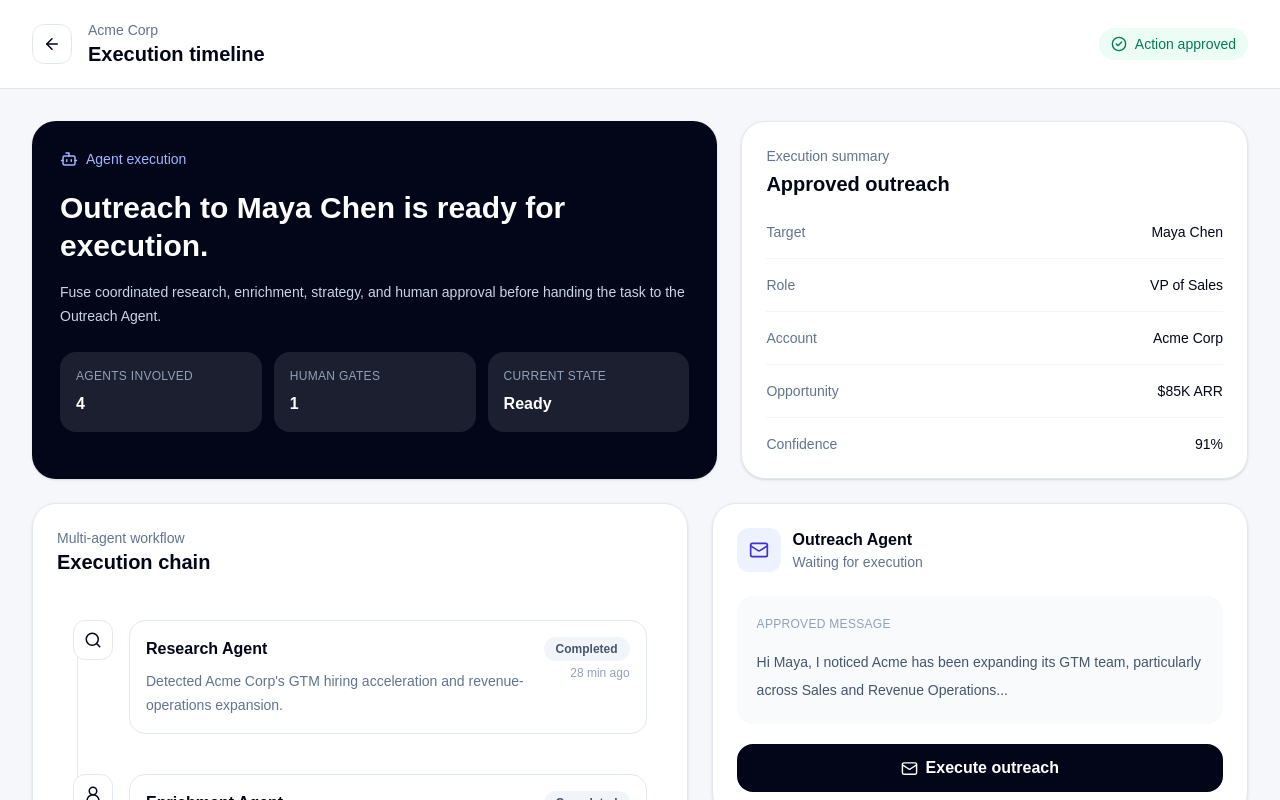
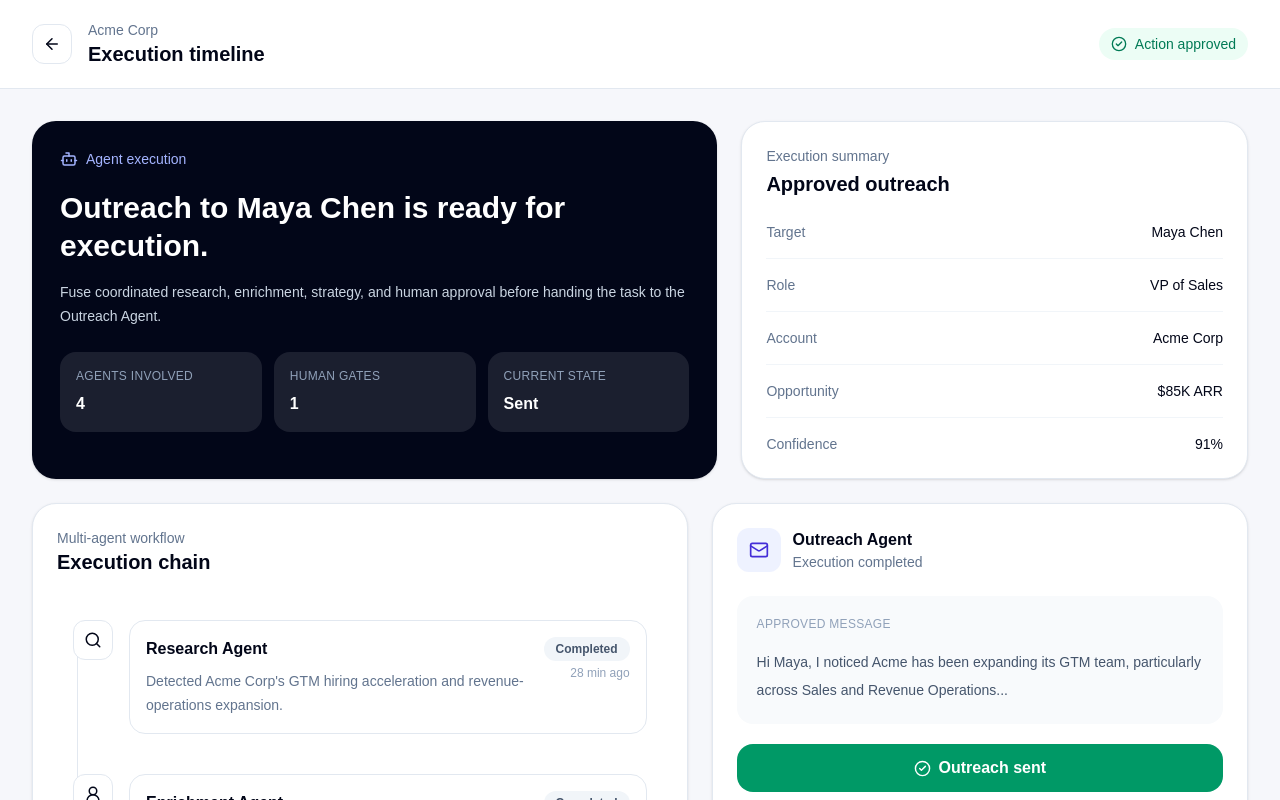
Before and after one commit to lemonade0109/fuse-agent-dealroom, a Next.js app: page /accounts/acme/execution in a window 1280 px wide. Both pictures are taken after a click on the button "Execute outreach". Shown: the top 800 px of the page. Built offline with nearby package versions, Linux system fonts and the light colour scheme.

Commit message:
execution status now works well

```diff
--- a/app/accounts/acme/execution/page.tsx
+++ b/app/accounts/acme/execution/page.tsx
@@ -12,6 +12,7 @@
   Sparkles,
   UserRound,
 } from "lucide-react";
+import { useState } from "react";
 
 const timeline = [
   {
@@ -54,7 +55,22 @@
   },
 ];
 
+type ExecutionStatus = "ready" | "sending" | "sent";
+
 export default function ExecutionPage() {
+  const [executionStatus, setExecutionStatus] =
+    useState<ExecutionStatus>("ready");
+
+  const executeOutreach = () => {
+    if (executionStatus !== "ready") return;
+
+    setExecutionStatus("sending");
+
+    setTimeout(() => {
+      setExecutionStatus("sent");
+    }, 1800);
+  };
+
   return (
     <main className="min-h-screen bg-[#f6f7fb] text-slate-950">
       <header className="border-b border-slate-200 bg-white">
@@ -100,7 +116,16 @@
             <div className="mt-6 grid gap-3 sm:grid-cols-3">
               <Stat label="Agents involved" value="4" />
               <Stat label="Human gates" value="1" />
-              <Stat label="Current state" value="Ready" />
+              <Stat
+                label="Current state"
+                value={
+                  executionStatus === "sent"
+                    ? "Sent"
+                    : executionStatus === "sending"
+                      ? "Executing"
+                      : "Ready"
+                }
+              />
             </div>
           </div>
 
@@ -153,7 +178,13 @@
                           <div className="flex shrink-0 flex-col items-start gap-1 sm:items-end">
                             <StatusBadge status={item.status} />
                             <span className="text-xs text-slate-400">
-                              {item.time}
+                              {item.title === "Outreach Agent" &&
+                              executionStatus === "sent"
+                                ? "Just now"
+                                : item.title === "Outreach Agent" &&
+                                    executionStatus === "sending"
+                                  ? "In progress"
+                                  : item.time}
                             </span>
                           </div>
                         </div>
@@ -175,7 +206,11 @@
                 <div>
                   <p className="font-semibold">Outreach Agent</p>
                   <p className="text-sm text-slate-500">
-                    Waiting for execution
+                    {executionStatus === "sent"
+                      ? "Execution completed"
+                      : executionStatus === "sending"
+                        ? "Executing approved action..."
+                        : "Waiting for execution"}
                   </p>
                 </div>
               </div>
@@ -191,10 +226,60 @@
                 </p>
               </div>
 
-              <button className="mt-5 flex w-full items-center justify-center gap-2 rounded-2xl bg-slate-950 px-4 py-3 font-semibold text-white transition hover:bg-slate-800">
-                <Mail size={17} />
-                Execute outreach
+              <button
+                onClick={executeOutreach}
+                disabled={executionStatus !== "ready"}
+                className={`mt-5 flex w-full items-center justify-center gap-2 rounded-2xl px-4 py-3 font-semibold transition ${
+                  executionStatus === "sent"
+                    ? "bg-emerald-600 text-white"
+                    : executionStatus === "sending"
+                      ? "cursor-wait bg-slate-700 text-white"
+                      : "bg-slate-950 text-white hover:bg-slate-800"
+                }`}
+              >
+                {executionStatus === "sent" ? (
+                  <>
+                    <CheckCircle2 size={17} />
+                    Outreach sent
+                  </>
+                ) : executionStatus === "sending" ? (
+                  <>
+                    <span className="h-4 w-4 animate-spin rounded-full border-2 border-white/30 border-t-white" />
+                    Outreach Agent executing...
+                  </>
+                ) : (
+                  <>
+                    <Mail size={17} />
+                    Execute outreach
+                  </>
+                )}
               </button>
+              {executionStatus === "sent" && (
+                <div className="mt-4 rounded-2xl border border-emerald-200 bg-emerald-50 p-4">
+                  <div className="flex items-start gap-3">
+                    <div className="flex h-9 w-9 shrink-0 items-center justify-center rounded-xl bg-white text-emerald-700">
+                      <CheckCircle2 size={18} />
+                    </div>
+
+                    <div>
+                      <p className="font-semibold text-emerald-950">
+                        Message sent successfully
+                      </p>
+
+                      <p className="mt-1 text-sm leading-6 text-emerald-800/70">
+                        Outreach Agent delivered the approved message to Maya
+                        Chen. The action has been recorded in the account audit
+                        trail.
+                      </p>
+
+                      <div className="mt-3 flex items-center gap-2 text-xs font-medium text-emerald-700">
+                        <Clock3 size={14} />
+                        Sent just now
+                      </div>
+                    </div>
+                  </div>
+                </div>
+              )}
             </div>
 
             <div className="rounded-3xl border border-indigo-100 bg-indigo-50 p-6">
```
